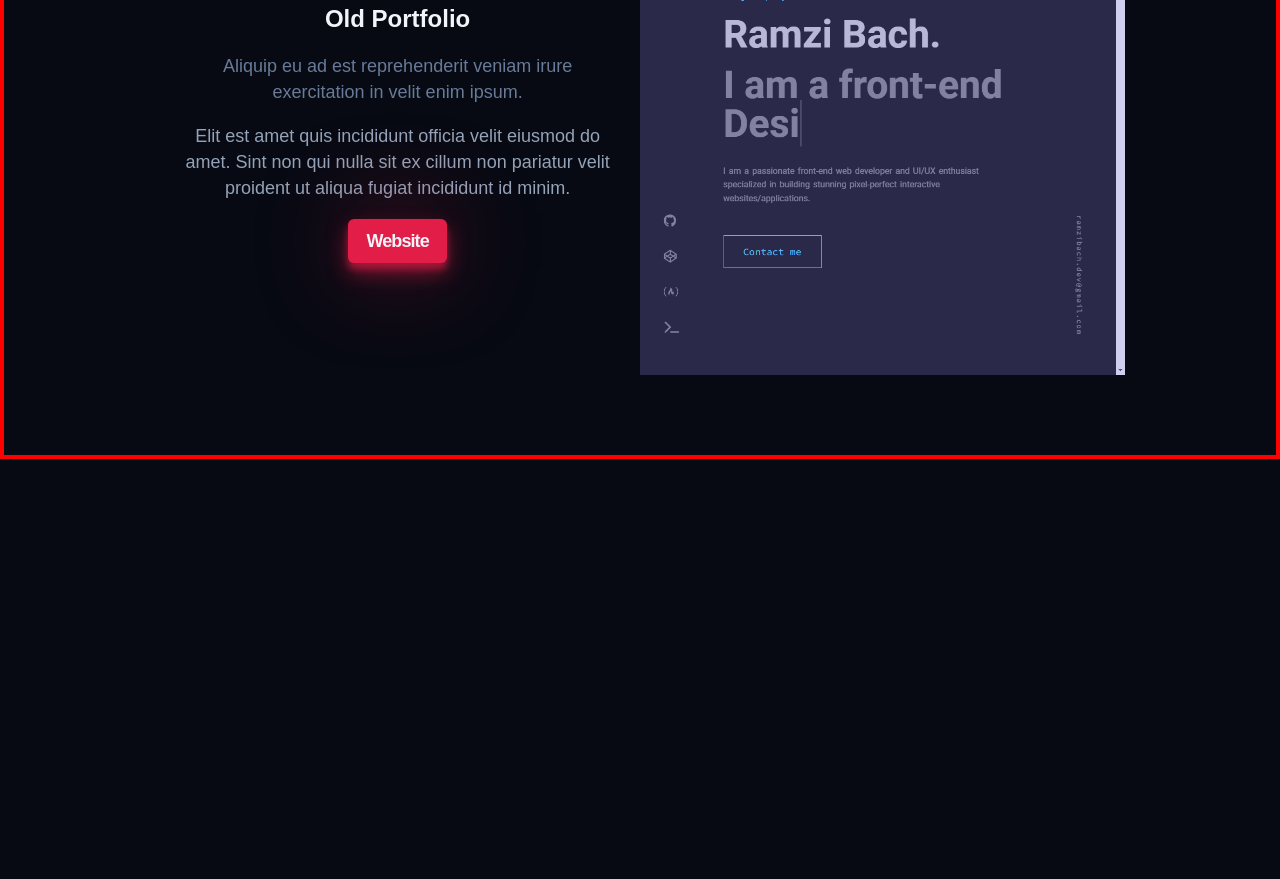
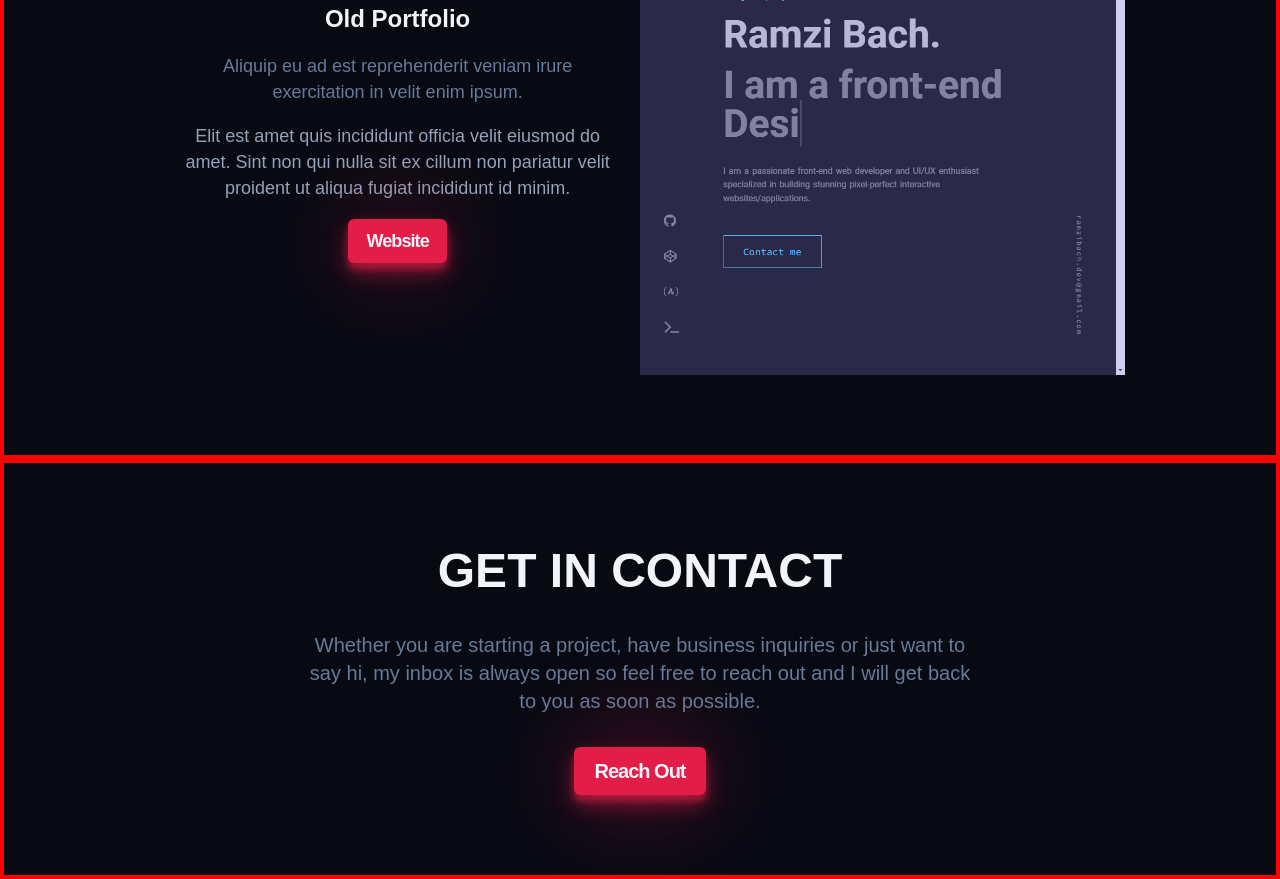
Before and after one commit to yanaaslor/portfolio, a website built with Vite: page index.html in a window 1280 px wide. Shown: the part 6540-7419 px from the top of the page. Before the commit the page ends 6999 px from the top, so only its background shows below. Built offline with nearby package versions, Linux system fonts and the light colour scheme; files whose address does not match are found by name; a web font is replaced by a local one.

Commit message:
Build contact section

```diff
--- a/index.html
+++ b/index.html
@@ -419,7 +419,25 @@
           </div>
         </div>
       </section>
-      <!-- <section></section> -->
+
+      <!-- Contact section -->
+      <section class="contact page-section">
+        <div class="container">
+          <h2 class="contact__title section-title">Get in contact</h2>
+          <p class="contact__description description-voice">
+            Whether you are starting a project, have business inquiries or just
+            want to say hi, my inbox is always open so feel free to reach out
+            and I will get back to you as soon as possible.
+          </p>
+          <a
+            href="mailto:aslor.juliana.erojo@gmail.com"
+            target="_blank"
+            rel="noreferrer noopener"
+            class="contact__btn btn"
+            >Reach Out</a
+          >
+        </div>
+      </section>
     </main>
 
     <!-- <footer></footer> -->
--- a/src/main.js
+++ b/src/main.js
@@ -5,4 +5,5 @@ import "../styles/components/hero.css";
 import "../styles/components/about.css";
 import "../styles/components/featured.css";
 import "../styles/components/projects.css";
+import "../styles/components/contact.css";
 import "../styles/utils.css";
--- /dev/null
+++ b/styles/components/contact.css
@@ -0,0 +1,84 @@
+.contact .container {
+  display: flex;
+  flex-direction: column;
+  justify-content: center;
+  align-items: center;
+  text-align: center;
+  gap: 1rem;
+}
+
+.contact__title {
+  font-size: var(--size-2xl);
+}
+
+.contact__description {
+  font-size: var(--size-sm);
+  max-width: 60ch;
+}
+
+.contact__btn {
+  font-size: var(--size-sm);
+}
+
+/* Media queries */
+/* xs */
+@media (min-width: 475px) {
+  .contact .container {
+    gap: 1.5rem;
+  }
+
+  .contact__title {
+    font-size: var(--size-3xl);
+  }
+
+  .contact__description {
+    font-size: var(--size-base);
+  }
+
+  .contact__btn {
+    font-size: var(--size-base);
+  }
+}
+
+/* sm */
+/* @media (min-width: 640px) {} */
+
+/* md */
+/* @media (min-width: 768px) {} */
+
+/* lg */
+@media (min-width: 1024px) {
+  .contact .container {
+    gap: 2rem;
+  }
+
+  .contact__title {
+    font-size: var(--size-4xl);
+  }
+
+  .contact__description {
+    font-size: var(--size-lg);
+  }
+
+  .contact__btn {
+    font-size: var(--size-lg);
+  }
+}
+
+/* xl */
+@media (min-width: 1280px) {
+  .contact__title {
+    font-size: var(--size-5xl);
+  }
+
+  .contact__description {
+    font-size: var(--size-xl);
+  }
+
+  .contact__btn {
+    font-size: var(--size-xl);
+  }
+}
+
+/* 2xl */
+/* @media (min-width: 1536px) {} */
```
